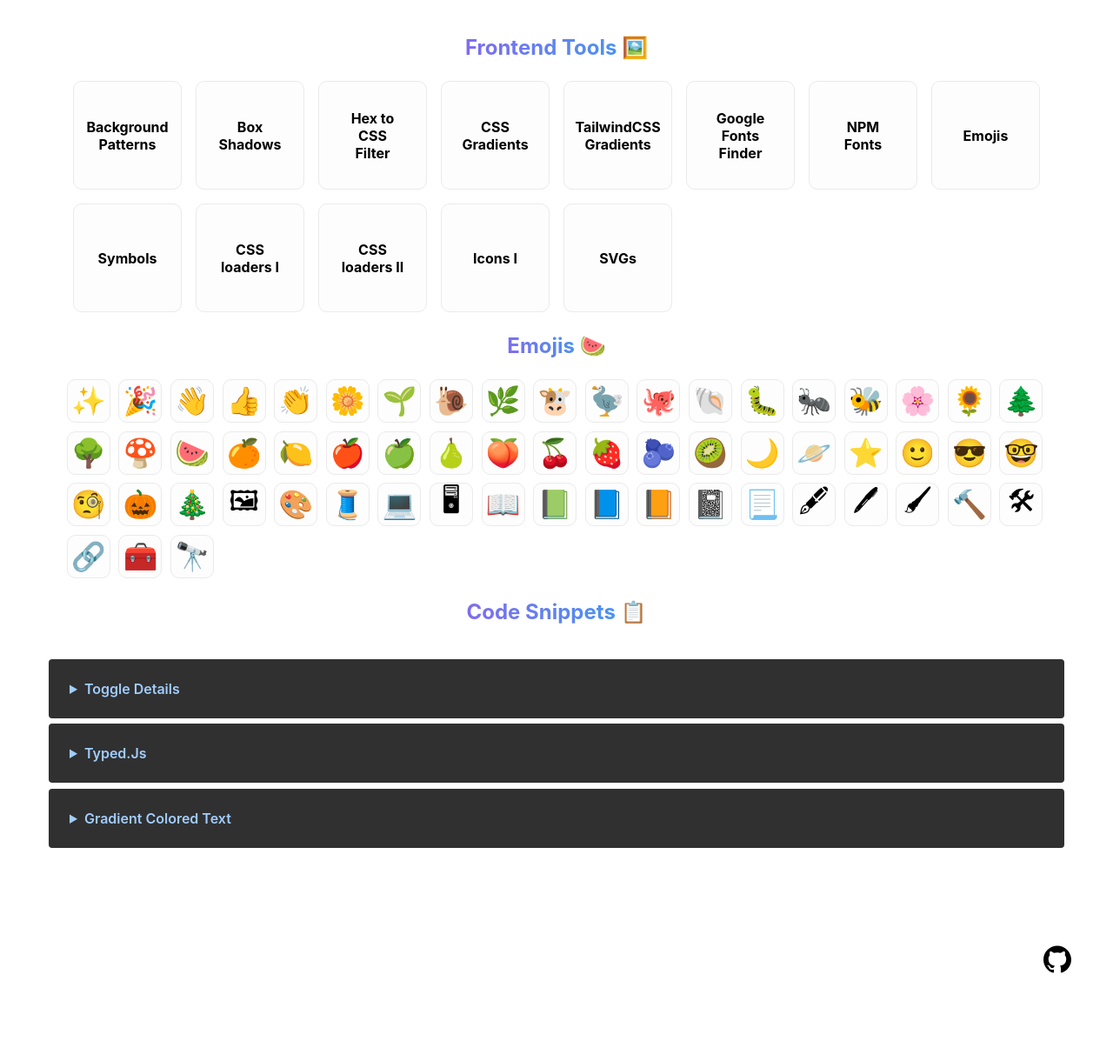
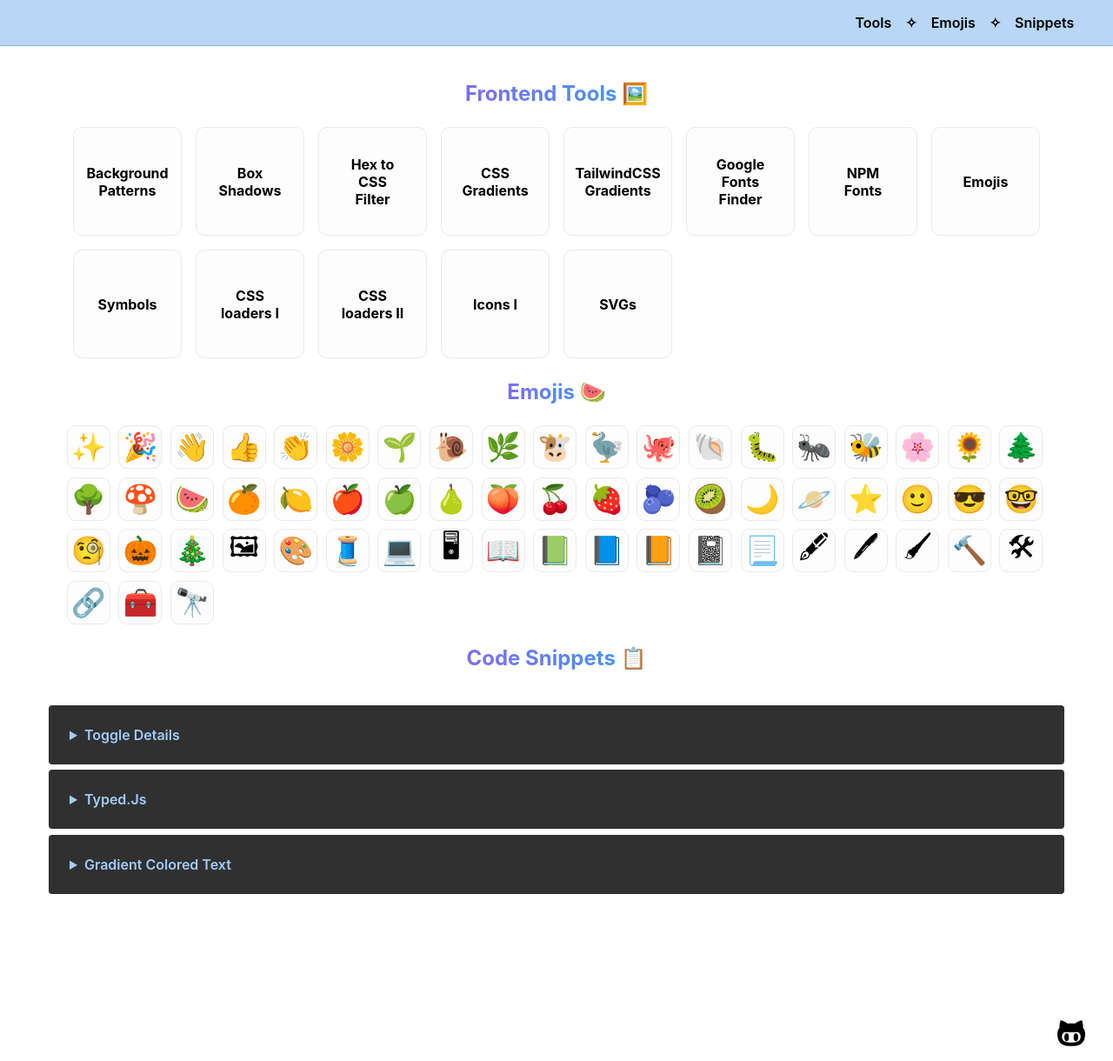
Before and after one commit to dejmedus/toolbox, a Next.js app: page / in a window 1280 px wide. Shown: the whole page at 87% size. Before the commit the page ends 1141 px from the top, so only its background shows below. Built offline with nearby package versions, Linux system fonts and the light colour scheme.

Commit message:
add navbar & change github icon

```diff
--- a/pages/index.tsx
+++ b/pages/index.tsx
@@ -1,7 +1,10 @@
 import React, { useEffect } from "react";
+import Head from "next/head";
+import Link from "next/link";
+import Image from "next/image";
+
 import Prism from "prismjs";
 
-import Head from "next/head";
 import styles from "../styles/Home.module.css";
 import Card from "@/components/Card";
 import Snippet from "@/components/Snippet";
@@ -9,7 +12,7 @@
 import { tools } from "../assets/data/tools";
 import { snippets } from "../assets/data/snippets";
 import { emojis } from "../assets/data/emojis";
-import Github from "@/images/github";
+import Github from "@/images/github.png";
 
 export default function Home() {
   useEffect(() => {
@@ -27,9 +30,15 @@
         <link rel="icon" href="/flower.png" />
         <link rel="shortcut icon" href="/flower.png" />
       </Head>
-
+      <nav className={styles.nav}>
+        <Link href="#tools">Tools</Link>
+        <p>✧</p>
+        <Link href="#emojis">Emojis</Link>
+        <p>✧</p>
+        <Link href="#snippets">Snippets</Link>
+      </nav>
       <main className={styles.main}>
-        <h1>
+        <h1 id="tools">
           <span>Frontend Tools</span> 🖼️
         </h1>
         <div className={styles.grid}>
@@ -44,7 +53,7 @@
             );
           })}
         </div>
-        <h1>
+        <h1 id="emojis">
           <span>Emojis</span> 🍉
         </h1>
         <div className={styles.emojis}>
@@ -64,7 +73,7 @@
             );
           })}
         </div>
-        <h1>
+        <h1 id="snippets">
           <span>Code Snippets</span> 📋
         </h1>
         <div className={styles.snippets}>
@@ -80,9 +89,12 @@
         </div>
       </main>
       <footer className={styles.footer}>
-        <a href="https://github.com/dejmedus/tools">
+        {/* <a href="https://github.com/dejmedus/tools">
           <Github />
-        </a>
+        </a> */}
+        <Link href="https://github.com/dejmedus/tools" target="_blank">
+          <Image src={Github} alt="Github" />
+        </Link>
       </footer>
     </div>
   );
--- a/styles/Home.module.css
+++ b/styles/Home.module.css
@@ -1,12 +1,35 @@
 .container {
   min-height: 100vh;
-  padding: 1em 2em;
   display: flex;
   flex-direction: column;
 }
-
+.nav {
+  display: flex;
+  align-items: center;
+  justify-content: flex-end;
+  padding: 0 2.8em;
+  gap: 1em;
+  font-weight: 600;
+  border-bottom: 1px solid #84b7f1;
+  background-color: #84b7f190;
+  box-shadow: rgba(0, 0, 0, 0.05) 0px 1px 2px 0px;
+}
+.nav a:hover {
+  text-decoration: underline;
+  opacity: 60%;
+}
+.nav a img {
+  width: 20px;
+  height: 20px;
+  display: flex;
+  place-content: center;
+}
+.nav a img:hover {
+  opacity: 60%;
+}
 .main {
   flex: 1;
+  padding: 1em 2em;
 }
 .main h1 {
   text-align: center;
@@ -34,9 +57,6 @@
   gap: 0.6em;
 }
 .snippets {
-  /* border: 1px solid #4896ef9e;
-  background-color: #4896ef58;
-  border-radius: 12px; */
   padding: 1em 1.5em;
   display: flex;
   flex-direction: column;
@@ -53,7 +73,12 @@
 
 .footer a {
   height: 6px;
+  padding: 1em;
 }
 .footer a:hover {
   opacity: 60%;
 }
+.footer a img {
+  width: 32px;
+  height: 32px;
+}
```
Also changed, not shown: assets/images/github.png (added).
